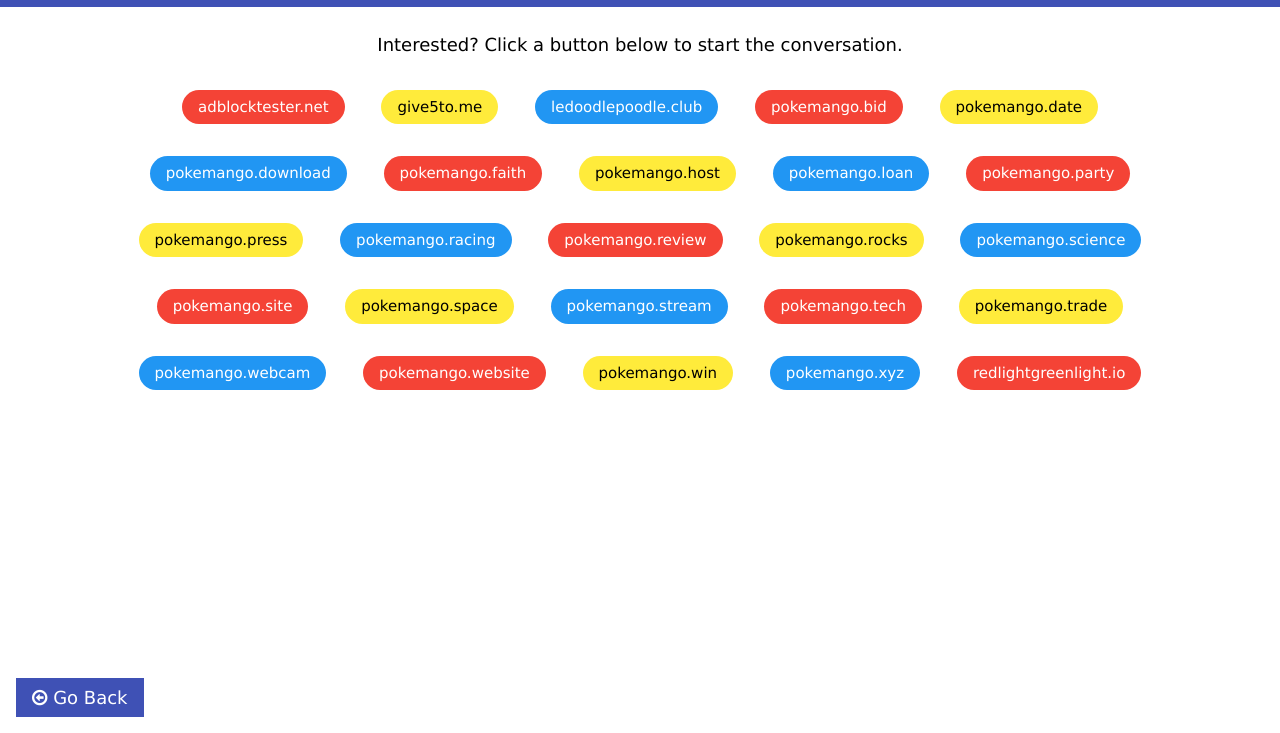
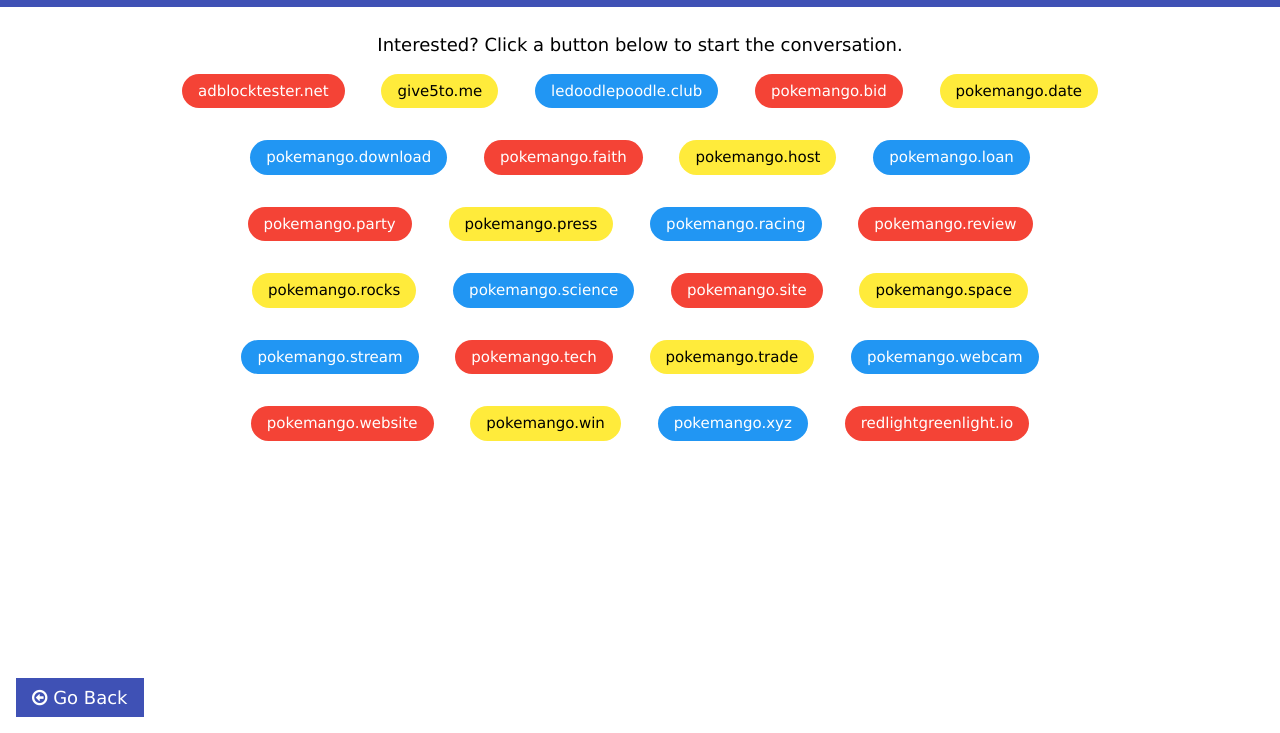
Before and after one commit to cglawson/pokemango, a plain HTML site: page buy/index.html in a window 1280 px wide. Shown: the part 67-800 px from the top of the page. Drawn offline with Linux system fonts and the light colour scheme.

Commit message:
Make link div more dynamic

```diff
--- a/buy/index.html
+++ b/buy/index.html
@@ -21,45 +21,35 @@
         <h1 class="w3-animate-top w3-center w3-text-shadow">Buy My Domains</h1>
     </div>
 
-    <div style="margin-top: 6.5rem; margin-bottom: 5rem;">
-		<div class="w3-center w3-content w3-large w3-row">
+    <div class="w3-center w3-content" style="margin-top: 6.5rem; margin-bottom: 5rem;">
+		<div class="w3-large">
             Interested? Click a button below to start the conversation.
         </div>
-        <div class="w3-center w3-margin-top w3-row">
             <a class="w3-btn w3-margin w3-red w3-round-xxlarge" href="mailto:domains@lawson.rocks?Subject=Domain%20Inquiry:%20adblocktester.net">adblocktester.net</a>
             <a class="w3-btn w3-margin w3-round-xxlarge w3-yellow" href="mailto:domains@lawson.rocks?Subject=Domain%20Inquiry:%20give5to.me">give5to.me</a>
             <a class="w3-blue w3-btn w3-margin w3-round-xxlarge" href="mailto:domains@lawson.rocks?Subject=Domain%20Inquiry:%20ledoodlepoodle.club">ledoodlepoodle.club</a>
             <a class="w3-btn w3-margin w3-red w3-round-xxlarge" href="mailto:domains@lawson.rocks?Subject=Domain%20Inquiry:%20pokemango.bid">pokemango.bid</a>
             <a class="w3-btn w3-margin w3-round-xxlarge w3-yellow" href="mailto:domains@lawson.rocks?Subject=Domain%20Inquiry:%20pokemango.date">pokemango.date</a>
-        </div>
-        <div class="w3-center w3-row">
             <a class="w3-blue w3-btn w3-margin w3-round-xxlarge" href="mailto:domains@lawson.rocks?Subject=Domain%20Inquiry:%20pokemango.download">pokemango.download</a>
             <a class="w3-btn w3-margin w3-red w3-round-xxlarge" href="mailto:domains@lawson.rocks?Subject=Domain%20Inquiry:%20pokemango.faith">pokemango.faith</a>
             <a class="w3-btn w3-margin w3-round-xxlarge w3-yellow" href="mailto:domains@lawson.rocks?Subject=Domain%20Inquiry:%20pokemango.host">pokemango.host</a>
             <a class="w3-blue w3-btn w3-margin w3-round-xxlarge" href="mailto:domains@lawson.rocks?Subject=Domain%20Inquiry:%20pokemango.loan">pokemango.loan</a>
             <a class="w3-btn w3-margin w3-red w3-round-xxlarge" href="mailto:domains@lawson.rocks?Subject=Domain%20Inquiry:%20pokemango.party">pokemango.party</a>
-        </div>
-        <div class="w3-center w3-row">
             <a class="w3-btn w3-margin w3-round-xxlarge w3-yellow" href="mailto:domains@lawson.rocks?Subject=Domain%20Inquiry:%20pokemango.press">pokemango.press</a>
             <a class="w3-blue w3-btn w3-margin w3-round-xxlarge" href="mailto:domains@lawson.rocks?Subject=Domain%20Inquiry:%20pokemango.racing">pokemango.racing</a>
             <a class="w3-btn w3-margin w3-red w3-round-xxlarge" href="mailto:domains@lawson.rocks?Subject=Domain%20Inquiry:%20pokemango.review">pokemango.review</a>
             <a class="w3-btn w3-margin w3-round-xxlarge w3-yellow" href="mailto:domains@lawson.rocks?Subject=Domain%20Inquiry:%20pokemango.rocks">pokemango.rocks</a>
             <a class="w3-btn w3-blue w3-margin w3-round-xxlarge" href="mailto:domains@lawson.rocks?Subject=Domain%20Inquiry:%20pokemango.science">pokemango.science</a>
-        </div>
-        <div class="w3-center w3-row">
             <a class="w3-btn w3-margin w3-red w3-round-xxlarge" href="mailto:domains@lawson.rocks?Subject=Domain%20Inquiry:%20pokemango.site">pokemango.site</a>
             <a class="w3-btn w3-margin w3-round-xxlarge w3-yellow" href="mailto:domains@lawson.rocks?Subject=Domain%20Inquiry:%20pokemango.space">pokemango.space</a>
             <a class="w3-blue w3-btn w3-margin w3-round-xxlarge" href="mailto:domains@lawson.rocks?Subject=Domain%20Inquiry:%20pokemango.stream">pokemango.stream</a>
             <a class="w3-btn w3-margin w3-red w3-round-xxlarge" href="mailto:domains@lawson.rocks?Subject=Domain%20Inquiry:%20pokemango.tech">pokemango.tech</a>
             <a class="w3-btn w3-margin w3-round-xxlarge w3-yellow" href="mailto:domains@lawson.rocks?Subject=Domain%20Inquiry:%20pokemango.trade">pokemango.trade</a>
-        </div>
-        <div class="w3-center w3-row">
             <a class="w3-blue w3-btn w3-margin w3-round-xxlarge" href="mailto:domains@lawson.rocks?Subject=Domain%20Inquiry:%20pokemango.webcam">pokemango.webcam</a>
             <a class="w3-btn w3-margin w3-red w3-round-xxlarge" href="mailto:domains@lawson.rocks?Subject=Domain%20Inquiry:%20pokemango.website">pokemango.website</a>
             <a class="w3-btn w3-margin w3-round-xxlarge w3-yellow" href="mailto:domains@lawson.rocks?Subject=Domain%20Inquiry:%20pokemango.win">pokemango.win</a>
             <a class="w3-blue w3-btn w3-margin w3-round-xxlarge" href="mailto:domains@lawson.rocks?Subject=Domain%20Inquiry:%20pokemango.xyz">pokemango.xyz</a>
             <a class="w3-btn w3-margin w3-red w3-round-xxlarge" href="mailto:domains@lawson.rocks?Subject=Domain%20Inquiry:%20redlightgreenlight.io">redlightgreenlight.io</a>
-        </div>
     </div>
 
     <div class="w3-bottom w3-container w3-margin-bottom">
```
